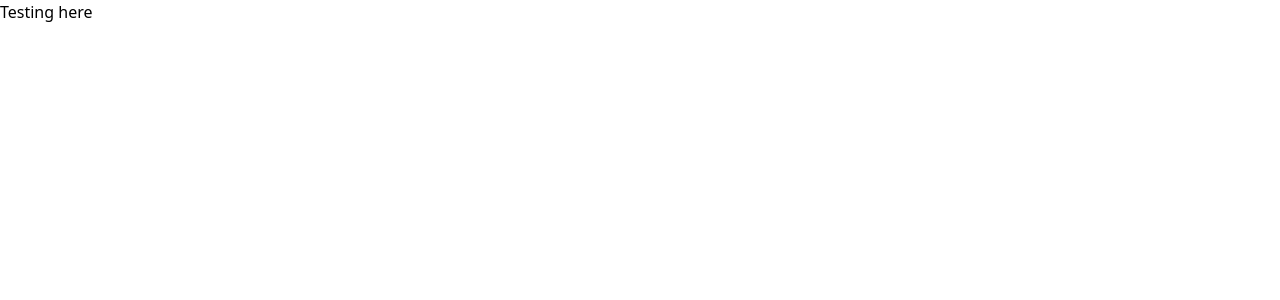
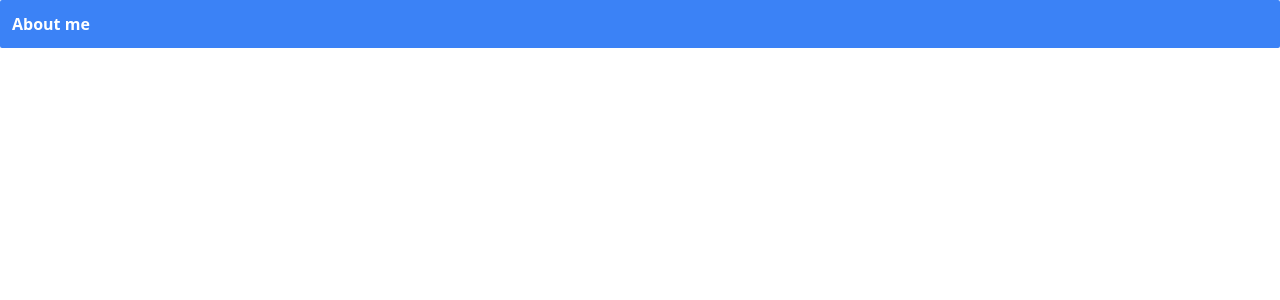
Before and after one commit to AntonHub00/ReactJS-About-me-app, a React (Create React App) app: page / in a window 1280 px wide. Shown: the top 300 px of the page. Built offline with nearby package versions, Linux system fonts and the light colour scheme.

Commit message:
Main view and navbar added

```diff
--- a/src/App.jsx
+++ b/src/App.jsx
@@ -1,4 +1,9 @@
 import React from "react";
+import MainView from "./Views/MainView";
 
-const App = () => <h1>Testing here</h1>;
+const App = () => (
+  <>
+    <MainView />
+  </>
+);
 export default App;
--- /dev/null
+++ b/src/Views/MainView.jsx
@@ -0,0 +1,10 @@
+import React from "react";
+import NavBar from "../components/NavBar";
+
+const MainView = () => (
+  <div className="md:container m-auto">
+    <NavBar />
+  </div>
+);
+
+export default MainView;
--- /dev/null
+++ b/src/components/NavBar.jsx
@@ -0,0 +1,9 @@
+import React from "react";
+
+const NavBar = () => (
+  <div className="bg-blue-500 text-white p-3 font-semibold md:rounded-sm">
+    About me
+  </div>
+);
+
+export default NavBar;
```
